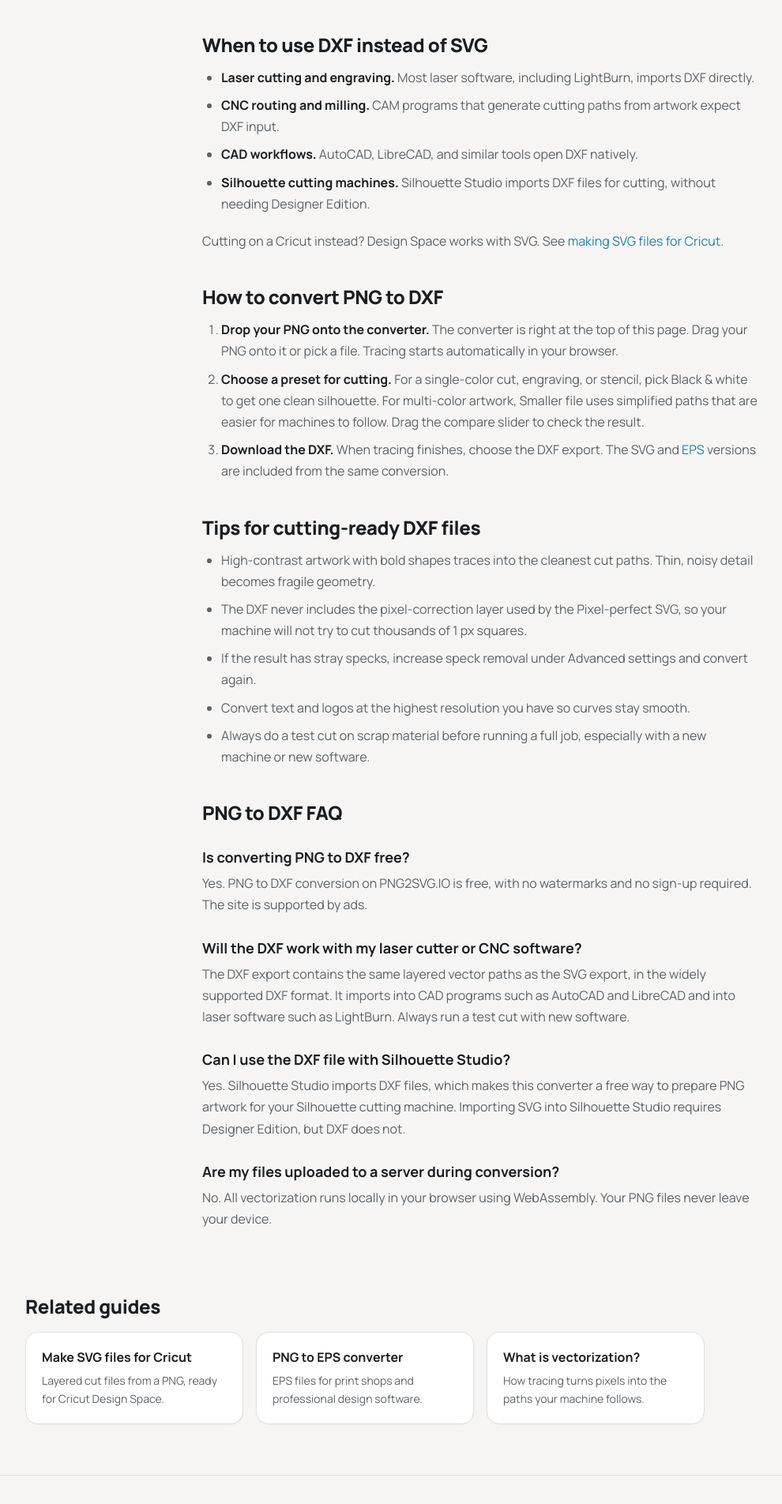
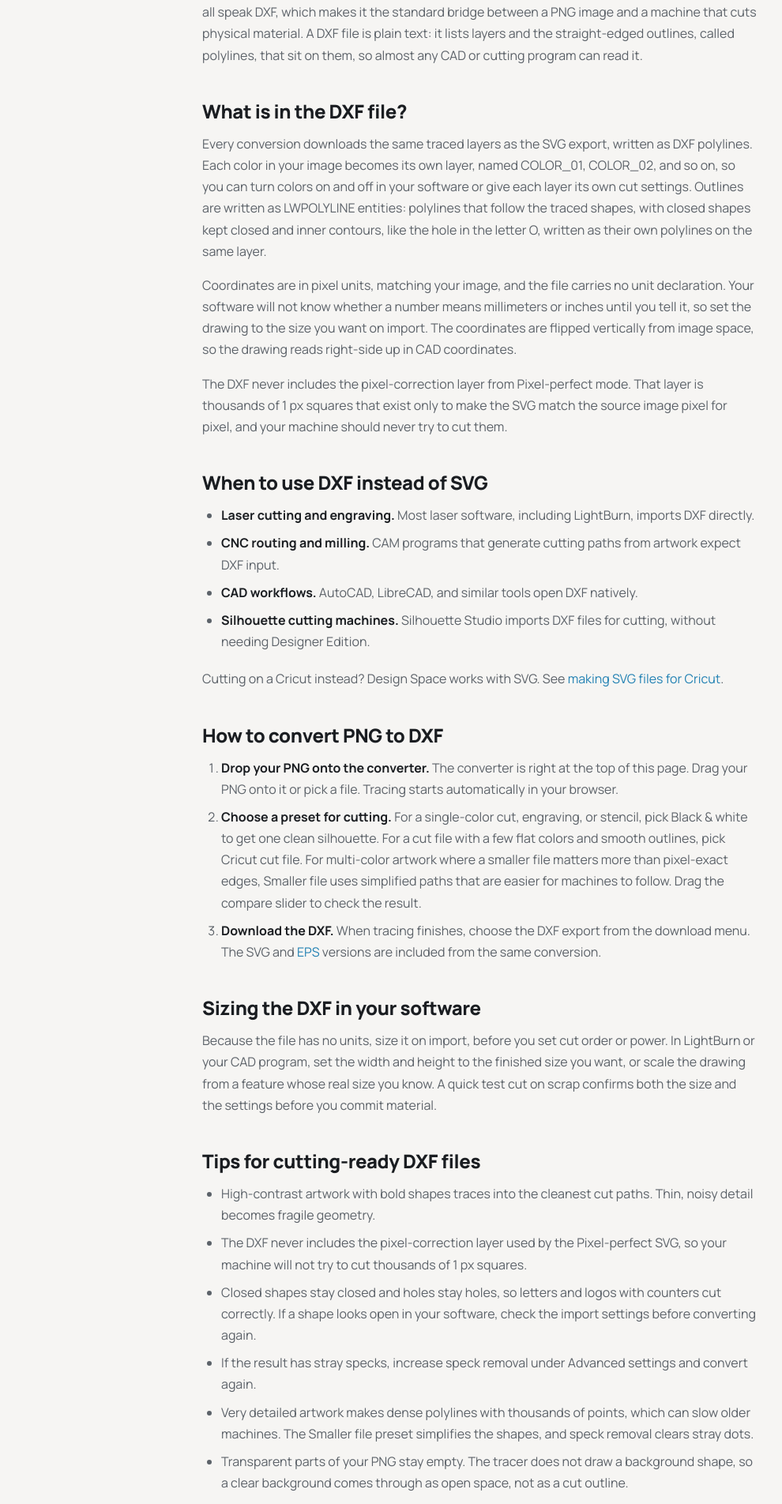
Before and after one commit to bliitzkrieg/rasta-a-svg, a Next.js app: page /png-to-dxf in a window 1280 px wide. Shown: the part 866-2770 px from the top of the page at 79% size, without its empty margins (32-1022 px from the left). Built offline with nearby package versions, Linux system fonts and the light colour scheme.

Commit message:
Strengthen PNG to DXF page: export contents, sizing guidance, more FAQs

```diff
--- a/app/changelog/page.tsx
+++ b/app/changelog/page.tsx
@@ -47,6 +47,11 @@ export default function ChangelogPage() {
     >
       <h2>October 28, 2026</h2>
       <ul>
+        <li>
+          PNG to DXF page rewritten: what the DXF export contains, how to
+          size it for laser and CNC work, and new FAQ entries on units and
+          layers.
+        </li>
         <li>
           Two new guides:{" "}
           <Link href="/guides/why-is-my-svg-file-so-big">
--- a/app/png-to-dxf/page.tsx
+++ b/app/png-to-dxf/page.tsx
@@ -4,14 +4,14 @@ import { AdSlot } from "@/components/AdSlot";
 import { ArticleLayout } from "@/components/ArticleLayout";
 
 const description =
-  "Convert PNG to DXF free in your browser. Turn PNG images into DXF vector files for laser cutters, CNC machines, and CAD software. No sign-up, no watermarks.";
+  "Convert PNG to DXF free in your browser. One DXF layer per color, ready for LightBurn, laser cutters, CNC routers, and CAD. No sign-up, no upload.";
 
 export const metadata: Metadata = {
-  title: "Free PNG to DXF Converter",
+  title: "Free PNG to DXF Converter for Laser and CNC",
   description,
   alternates: { canonical: "/png-to-dxf" },
   openGraph: {
-    title: "Free PNG to DXF Converter",
+    title: "Free PNG to DXF Converter for Laser and CNC",
     description,
     url: "https://png2svg.io/png-to-dxf",
   },
@@ -26,7 +26,7 @@ const faqs = [
   {
     question: "Will the DXF work with my laser cutter or CNC software?",
     answer:
-      "The DXF export contains the same layered vector paths as the SVG export, in the widely supported DXF format. It imports into CAD programs such as AutoCAD and LibreCAD and into laser software such as LightBurn. Always run a test cut with new software.",
+      "The DXF export contains the same traced layers as the SVG export, written as polylines, without the pixel-correction group. It imports into CAD programs such as AutoCAD and LibreCAD and into laser software such as LightBurn. Always run a test cut with new software.",
   },
   {
     question: "Can I use the DXF file with Silhouette Studio?",
@@ -38,13 +38,28 @@ const faqs = [
     answer:
       "No. All vectorization runs locally in your browser using WebAssembly. Your PNG files never leave your device.",
   },
+  {
+    question: "What units does the DXF use?",
+    answer:
+      "The coordinates are in pixels, matching your image, and the file carries no unit setting. Your CAD or laser software will assume a unit on import, so set the drawing to the size you want before cutting. The size you set on import is the size that cuts.",
+  },
+  {
+    question: "Does each color get its own layer?",
+    answer:
+      "Yes. Each color becomes a separate DXF layer named COLOR_01, COLOR_02, and so on. Turn layers off to cut one color at a time, or assign different power and speed settings per layer in software that supports it.",
+  },
+  {
+    question: "Can I send the DXF straight to my machine?",
+    answer:
+      "Usually, after sizing. Open it, check the size and that the shapes look right, and run a test cut on scrap with a new machine or new software. If the artwork is very detailed, try the Smaller file preset for simpler paths.",
+  },
 ];
 
 const jsonLd = [
   {
     "@context": "https://schema.org",
     "@type": "WebPage",
-    name: "Free PNG to DXF Converter",
+    name: "Free PNG to DXF Converter for Laser and CNC",
     url: "https://png2svg.io/png-to-dxf",
     description,
   },
@@ -63,7 +78,8 @@ export default function PngToDxfPage() {
   return (
     <ArticleLayout
       title="Free PNG to DXF Converter"
-      lede="Turn PNG images into DXF vector files for laser cutters, CNC machines, and CAD software. Free, no sign-up, and your files never leave your browser."
+      lede="Turn PNG images into DXF vector files for laser cutters, CNC machines, and CAD software, with one layer per color. Free, no sign-up, and your files never leave your browser."
+      updated="October 28, 2026"
       crumbs={[
         { label: "Home", href: "/" },
         { label: "PNG to DXF" },
@@ -72,6 +88,11 @@ export default function PngToDxfPage() {
       converter={{ defaultFormat: "dxf" }}
       showCta={false}
       related={[
+        {
+          href: "/guides/how-to-convert-png-to-svg",
+          title: "How to Convert PNG to SVG in 3 Steps",
+          description: "Presets, settings, and every download format, start to finish.",
+        },
         {
           href: "/svg-for-cricut",
           title: "Make SVG files for Cricut",
@@ -95,7 +116,34 @@ export default function PngToDxfPage() {
         Autodesk for exchanging drawings between programs. Laser cutters, CNC
         routers, plasma cutters, and CAD applications all speak DXF, which
         makes it the standard bridge between a PNG image and a machine that
-        cuts physical material.
+        cuts physical material. A DXF file is plain text: it lists layers
+        and the straight-edged outlines, called polylines, that sit on them,
+        so almost any CAD or cutting program can read it.
+      </p>
+      <h2>What is in the DXF file?</h2>
+      <p>
+        Every conversion downloads the same traced layers as the SVG export,
+        written as DXF polylines. Each color in your image becomes its own
+        layer, named COLOR_01, COLOR_02, and so on, so you can turn colors
+        on and off in your software or give each layer its own cut settings.
+        Outlines are written as LWPOLYLINE entities: polylines that follow
+        the traced shapes, with closed shapes kept closed and inner
+        contours, like the hole in the letter O, written as their own
+        polylines on the same layer.
+      </p>
+      <p>
+        Coordinates are in pixel units, matching your image, and the file
+        carries no unit declaration. Your software will not know whether a
+        number means millimeters or inches until you tell it, so set the
+        drawing to the size you want on import. The coordinates are flipped
+        vertically from image space, so the drawing reads right-side up in
+        CAD coordinates.
+      </p>
+      <p>
+        The DXF never includes the pixel-correction layer from Pixel-perfect
+        mode. That layer is thousands of 1 px squares that exist only to
+        make the SVG match the source image pixel for pixel, and your
+        machine should never try to cut them.
       </p>
       <h2>When to use DXF instead of SVG</h2>
       <ul>
@@ -132,17 +180,28 @@ export default function PngToDxfPage() {
         </li>
         <li>
           <strong>Choose a preset for cutting.</strong> For a single-color cut,
-          engraving, or stencil, pick Black & white to get one clean
-          silhouette. For multi-color artwork, Smaller file uses simplified
-          paths that are easier for machines to follow. Drag the compare slider
-          to check the result.
+          engraving, or stencil, pick Black &amp; white to get one clean
+          silhouette. For a cut file with a few flat colors and smooth
+          outlines, pick Cricut cut file. For multi-color artwork where a
+          smaller file matters more than pixel-exact edges, Smaller file
+          uses simplified paths that are easier for machines to follow. Drag
+          the compare slider to check the result.
         </li>
         <li>
           <strong>Download the DXF.</strong> When tracing finishes, choose the
-          DXF export. The SVG and <Link href="/png-to-eps">EPS</Link> versions
-          are included from the same conversion.
+          DXF export from the download menu. The SVG and{" "}
+          <Link href="/png-to-eps">EPS</Link> versions are included from the
+          same conversion.
         </li>
       </ol>
+      <h2>Sizing the DXF in your software</h2>
+      <p>
+        Because the file has no units, size it on import, before you set cut
+        order or power. In LightBurn or your CAD program, set the width and
+        height to the finished size you want, or scale the drawing from a
+        feature whose real size you know. A quick test cut on scrap confirms
+        both the size and the settings before you commit material.
+      </p>
       <h2>Tips for cutting-ready DXF files</h2>
       <ul>
         <li>
@@ -155,8 +214,23 @@ export default function PngToDxfPage() {
           1 px squares.
         </li>
         <li>
+          Closed shapes stay closed and holes stay holes, so letters and
+          logos with counters cut correctly. If a shape looks open in your
+          software, check the import settings before converting again.
+        </li>
+        <li>
           If the result has stray specks, increase speck removal under
           Advanced settings and convert again.
+        </li>
+        <li>
+          Very detailed artwork makes dense polylines with thousands of
+          points, which can slow older machines. The Smaller file preset
+          simplifies the shapes, and speck removal clears stray dots.
+        </li>
+        <li>
+          Transparent parts of your PNG stay empty. The tracer does not draw
+          a background shape, so a clear background comes through as open
+          space, not as a cut outline.
         </li>
         <li>
           Convert text and logos at the highest resolution you have so curves
```
